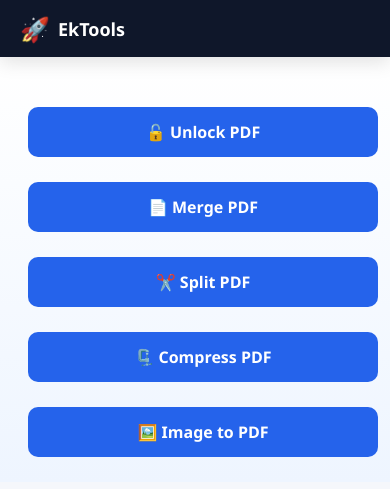
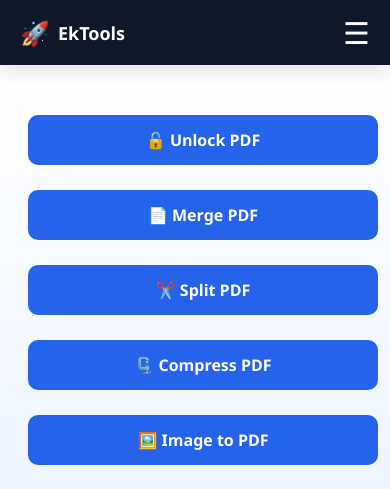
Before and after one commit to Ekramul36/ektools, a Flask app: page / in a window 390 px wide. Shown: the top 489 px of the page. Run offline with Flask 3, Linux system fonts and the light colour scheme.

Commit message:
Fix mobile menu

```diff
--- a/static/css/style.css
+++ b/static/css/style.css
@@ -407,7 +407,7 @@ nav a{
 
 .hero{
 
-    padding:px 20px;
+    padding:25px 20px;
 
 }
 
@@ -506,11 +506,13 @@ nav a{
 }
 .menu-toggle{
     display:none;
-    color:#ffffff;
+    color:#fff;
     font-size:30px;
     cursor:pointer;
 }
 
-.menu-toggle:hover{
-    color:#38bdf8;
+@media (max-width:768px){
+    .menu-toggle{
+        display:block !important;
+    }
 }
```
